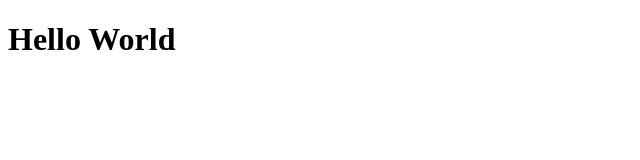
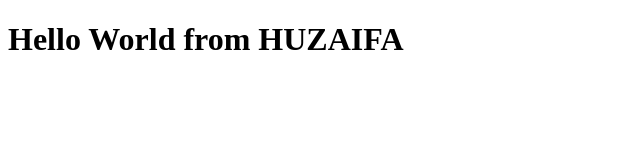
Before and after one commit to huzaifaacademy/Bootcamp2020, a plain HTML site: page index.html in a window 1280 px wide. Shown: the whole page, without its empty margins (0-640 px from the left). Drawn offline with Linux system fonts and the light colour scheme.

Commit message:
Update index.html

```diff
--- a/index.html
+++ b/index.html
@@ -6,7 +6,7 @@
     <title>Document</title>
 </head>
 <body>
-    <h1>Hello World</h1>
+    <h1>Hello World from HUZAIFA</h1>
 
 </body>
 </html>
```
